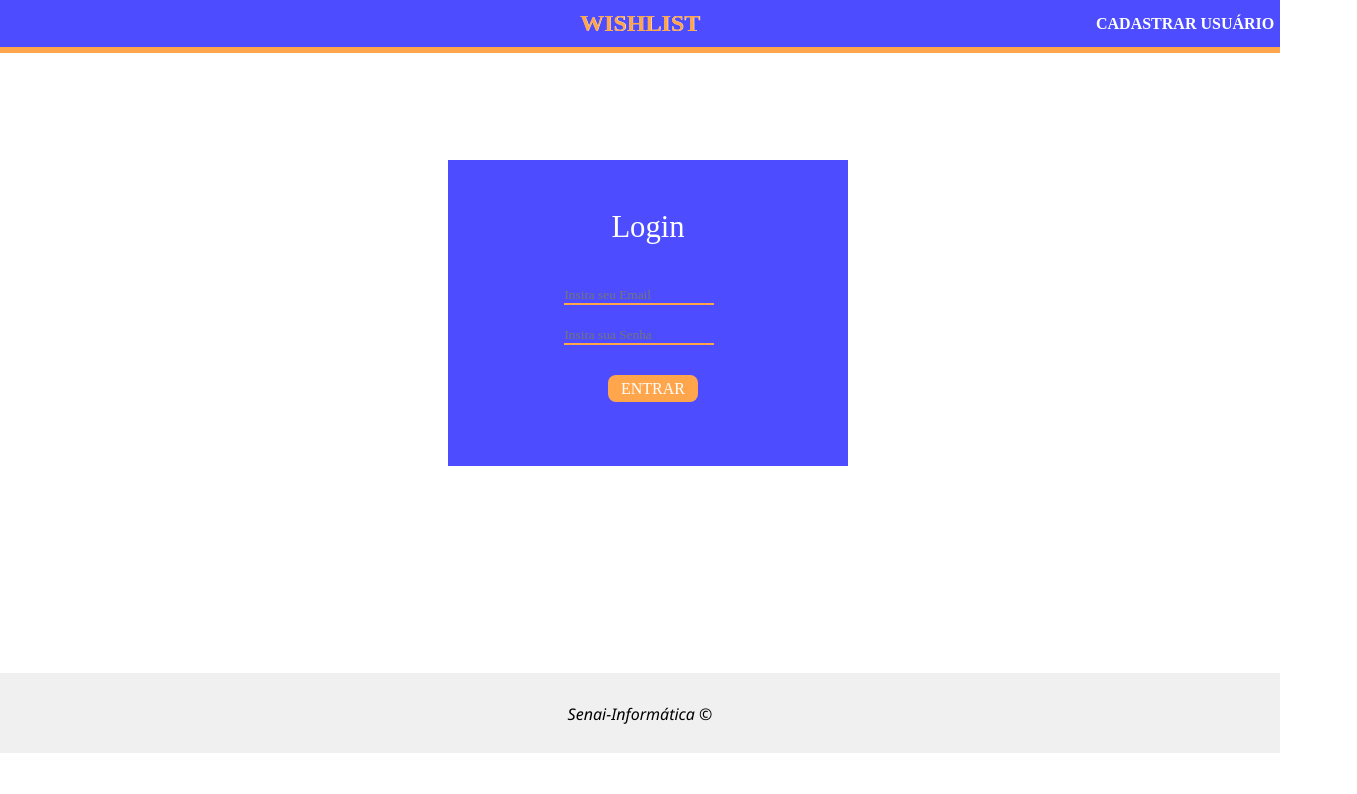
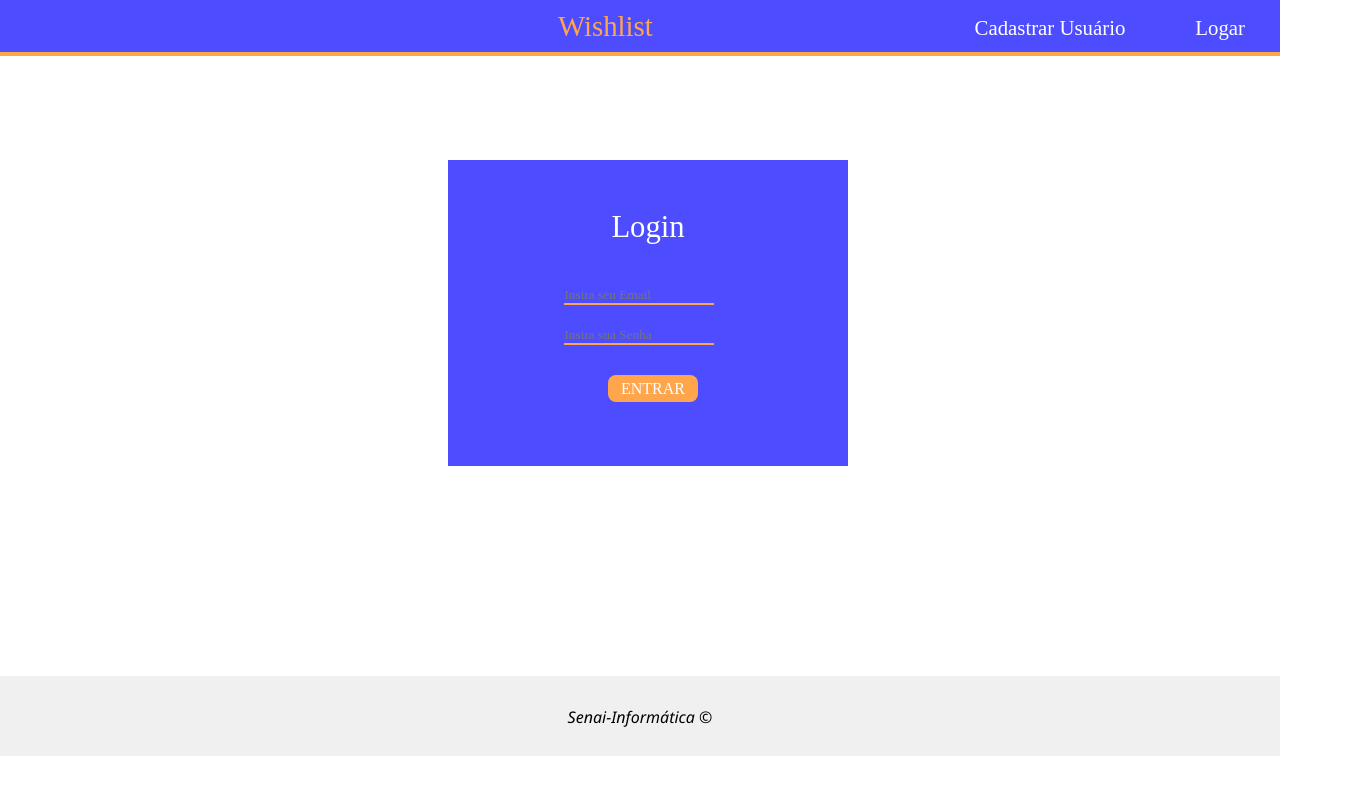
Before and after one commit to ArielMn22/senai-wishlist-desafio, a React (Create React App) app in the folder Front-End/wishlist-desafio-ui/: page / in a window 1280 px wide. Shown: the top 794 px of the page, 1357 px wide, since content can reach past the window. Built offline with nearby package versions, Linux system fonts and the light colour scheme.

Commit message:
Reformulando Cabeçalho

```diff
--- /dev/null
+++ b/Front-End/wishlist-desafio-ui/src/assets/css/cabecalho.css
@@ -0,0 +1,47 @@
+#menuSuperior {
+    width: 100%;
+    height: 56px;
+    display: flex;
+    justify-content: flex-end;
+    background-color: #4d4dff;
+    border-bottom: 4px solid #ffa64d;
+}
+
+#logoNome {
+    flex:1;
+    position: absolute;
+    margin-right: 49%;
+    margin-top: 10px;
+    font-size: 1.8rem;
+    color: #ffa64d;
+}
+
+#menuSuperior ul {
+    display: flex;
+    /* flex:1; */
+    /* width: 100%; */
+    height: 56px;
+}
+
+#menuSuperior ul li {
+    list-style-type: none;
+    height: 56px;
+    display: flex;
+    align-items: center;
+}
+
+#menuSuperior ul li > * {
+    margin: 0 20px;
+}
+
+#menuSuperior ul li a{
+    color: white;
+    font-size: 1.3rem;
+    text-decoration: none;
+    padding: 15px;
+    transition: all .3s;
+}
+
+#menuSuperior ul li a:hover {
+    background-color: #ffa64d;
+}
--- a/Front-End/wishlist-desafio-ui/src/pages/Components/Cabecalho.js
+++ b/Front-End/wishlist-desafio-ui/src/pages/Components/Cabecalho.js
@@ -1,5 +1,6 @@
 import React from 'react';
 import { Link } from 'react-router-dom';
+import '../../assets/css/cabecalho.css'
 
 function Cabecalho() {
     let token = localStorage.getItem("wishlist-usuario");
@@ -9,26 +10,46 @@ function Cabecalho() {
     if (token == null || token == "")
     {
         return (
-            <section className="header">
-                <h1>WISHLIST</h1>
-
+            <nav id="menuSuperior">
+                <div id="logoNome">
+                    <p>Wishlist</p>
+                </div>
                 <ul>
                     <li><Link link="/cadastrarusuario">Cadastrar Usuário</Link></li>
                     <li><Link to="/login">Logar</Link></li>
                 </ul>
+            </nav>
+            // <section className="header">
+            //     <h1>WISHLIST</h1>
 
-            </section>
+            //     <ul>
+            //         <li><Link link="/cadastrarusuario">Cadastrar Usuário</Link></li>
+            //         <li><Link to="/login">Logar</Link></li>
+            //     </ul>
+
+            // </section>
         );
     } else {
         return (
-            <section className ="header">
-                <h1>WishList</h1>
+            <nav id="menuSuperior">
+                <div id="logoNome">
+                    <p>Wishlist</p>
+                </div>
                 <ul>
-                    <li><Link to="/meusdesejos">Meus desejos</Link></li>
+                <li>
+                    <Link to="/meusdesejos">Meus desejos</Link></li>
                     <li><Link to="/todosdesejos">Todos os Desejos</Link></li>
                     <li><Link to="/sair">Sair</Link></li>
                 </ul>
-            </section>
+            </nav>
+            // <section className ="header">
+            //     <h1>WishList</h1>
+            //     <ul>
+            //         <li><Link to="/meusdesejos">Meus desejos</Link></li>
+            //         <li><Link to="/todosdesejos">Todos os Desejos</Link></li>
+            //         <li><Link to="/sair">Sair</Link></li>
+            //     </ul>
+            // </section>
         );
     }
 }
--- a/Front-End/wishlist-desafio-ui/src/pages/TodosDesejos/TodosDesejos.js
+++ b/Front-End/wishlist-desafio-ui/src/pages/TodosDesejos/TodosDesejos.js
@@ -64,17 +64,7 @@ export default class TodosDesejos extends Component {
     render () {
         return(
             <div>
-                    <header>
-                <section class="header">
-                    <h1>WISHLIST</h1>
-
-                    <ul>
-                        <li><a href="cadastro.html">Cadastrar</a></li>
-                        <li><a href="login.html">Logar</a></li>
-                    </ul>
-
-                </section>
-            </header>
+            <Cabecalho />
             <main>
                 <section id="filterUser" class="pa-all-g">
                     <h2>Filtrar por Usuário</h2>
```
